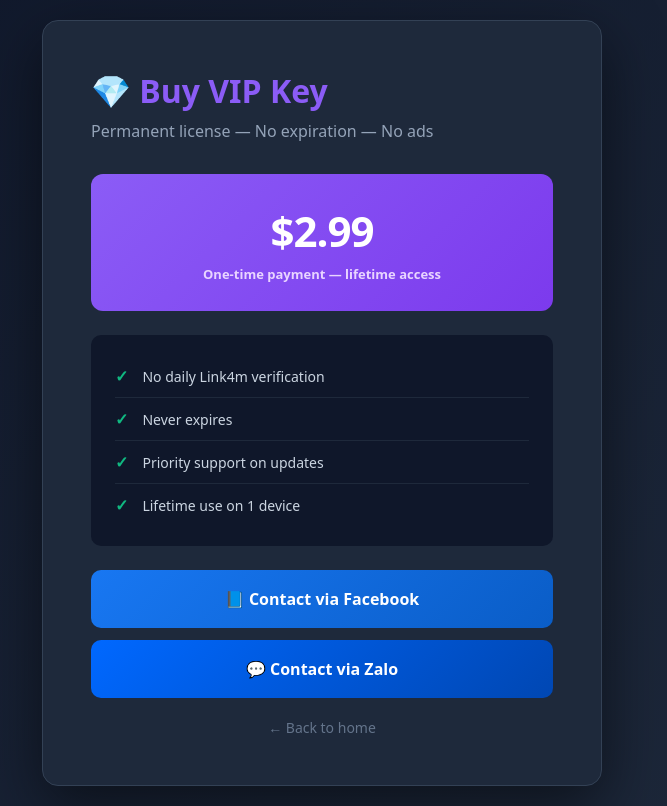
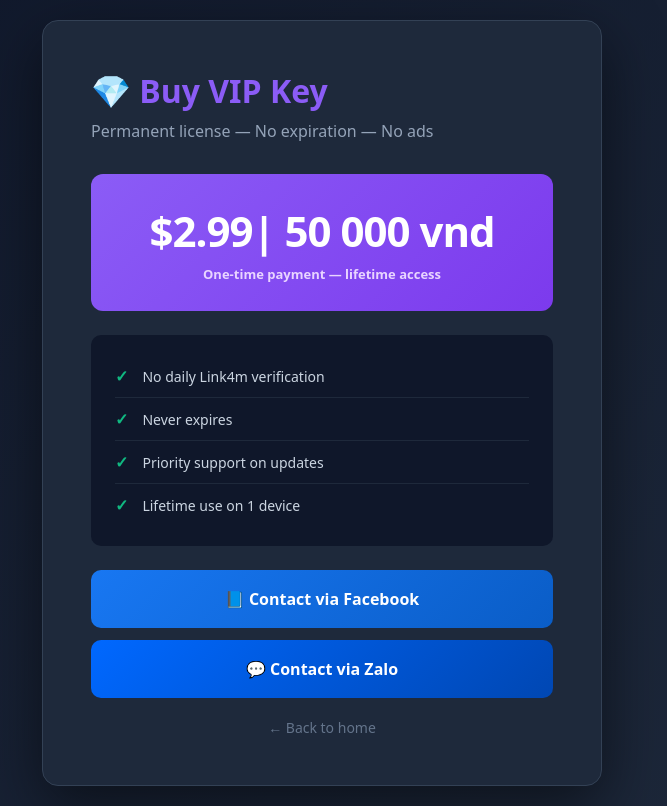
Before and after one commit to tkcuanam2212-art/gaming-optimizer-license, a website: page public/vip.html in a window 1280 px wide. Shown: the whole page, without its empty margins (318-985 px from the left). Drawn offline with Linux system fonts and the light colour scheme.

Commit message:
Update vip.html

```diff
--- a/public/vip.html
+++ b/public/vip.html
@@ -38,7 +38,7 @@
   <p class="sub">Permanent license — No expiration — No ads</p>
 
   <div class="price">
-    <div class="num">$2.99</div>
+    <div class="num">$2.99| 50 000 vnd</div>
     <div class="label">One-time payment — lifetime access</div>
   </div>
 
```
